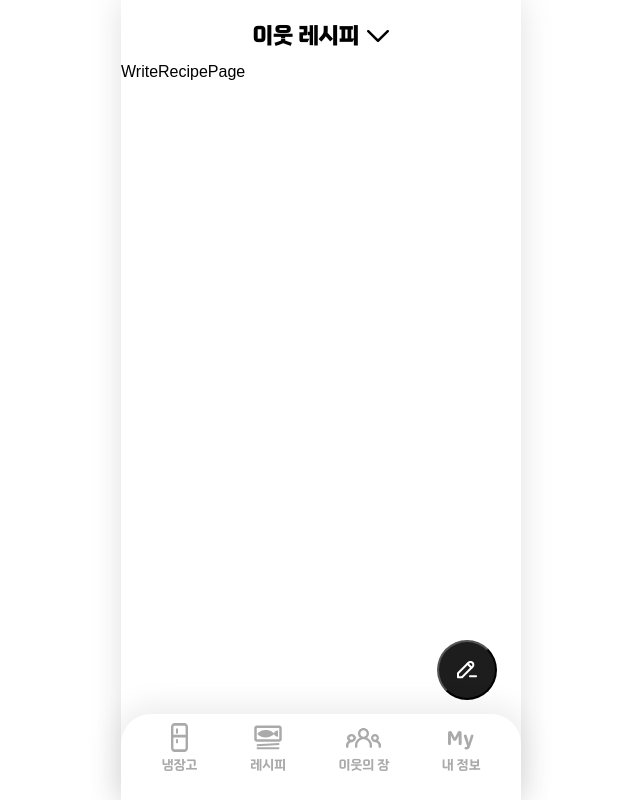
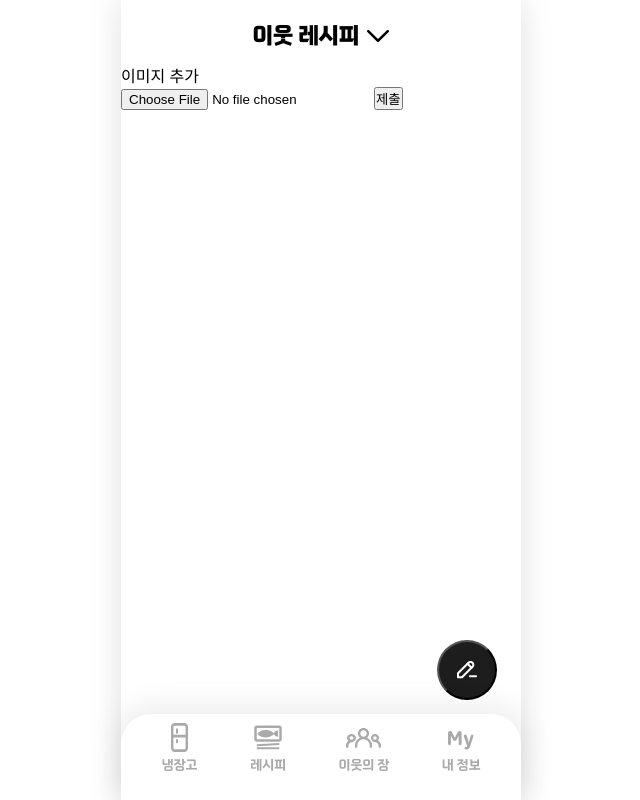
Before and after one commit to TRENDITHON-Omnivore-Team1/NaengTulCook-FE, a React (Vite) app: page /community/write-recipe in a window 1280 px wide. Shown: the whole page, without its empty margins (319-959 px from the left). Built offline with nearby package versions, Linux system fonts and the light colour scheme.

Commit message:
✨: 이웃 레시피 등록 - 이미지 등록

```diff
--- /dev/null
+++ b/src/components/community/write-neighbor-recipe/RecipeStep.style.js
@@ -0,0 +1,6 @@
+import styled from "styled-components";
+
+// 공용!!
+export const CheckBoxInput = styled.input`
+  display: none;
+`;
--- /dev/null
+++ b/src/components/community/write-neighbor-recipe/RecipeStepA.jsx
@@ -0,0 +1,73 @@
+import { useState } from "react";
+import * as A from "./RecipeStep.style";
+import { api } from "@/apis/api";
+
+export default function RecipeStepA() {
+  const [image, setImage] = useState(null);
+  const userId = localStorage.getItem("userId");
+  // 임시 더미 데이터 // 삭제 예정
+  const data = {
+    userId,
+    title: "김치볶음밥",
+    content: "김치와 밥을 볶아 만든 요리",
+    category: "한식",
+    level: "초급",
+    time: "10분",
+    ingredient: ["김치 200g", "밥 2공기"],
+    seasoning: ["간장 20g", "고추장 10g"],
+    tool: ["프라이팬", "주걱"],
+    recipe: ["김치를 볶는다.", "햄을 추가한다.", "완성~~"],
+    // file: ,
+  };
+  // const json = JSON.stringify(data);
+  // const blob = new Blob([json], { type: "application/json" }); // MIME 타입을 application/json으로 지정
+
+  // // const formData = new FormData();
+  // // formData.append("data", blob);
+  // // formData.append("userId", userId);
+  // // formData.append("title", "김치볶음밥");
+  // // 파일들을 FormData에 첨부 (백엔드에서 "multipart"라는 키로 파일 데이터들을 받음)
+  // for (let i = 0; i < files.length; i++) {
+  //   formData.append("multipart", files[i]);
+  // }
+
+  const postApi = async () => {
+    try {
+      const response = await api.post({
+        url: "/api/recipe-share",
+        // formData,
+        headers: {
+          "Content-Type": "multipart/form-data",
+        },
+      });
+
+      return response;
+    } catch (error) {
+      console.error("api 요청 에러: ", error);
+      throw error;
+    }
+  };
+
+  // 이미지 등록
+  const handleImageUpload = (e) => {
+    const file = e.target.files[0];
+    if (file) {
+      setImage(URL.createObjectURL(file));
+    }
+  };
+
+  const onSubmit = async () => {
+    await postApi();
+    alert("요청 성공");
+  };
+
+  return (
+    <>
+      <label>
+        {image ? <img src={image} alt="uploaded preview" /> : <p>이미지 추가</p>}
+        <input type="file" accept="image/*" onChange={handleImageUpload} />
+      </label>
+      <button onClick={onSubmit}>제출</button>
+    </>
+  );
+}
--- /dev/null
+++ b/src/components/community/write-neighbor-recipe/WriteRecipeLayout.jsx
@@ -0,0 +1,10 @@
+import RecipeStepA from "./RecipeStepA";
+import * as A from "./WriteRecipeLayout.style";
+
+export default function WriteRecipeLayout() {
+  return (
+    <>
+      <RecipeStepA />
+    </>
+  );
+}
--- /dev/null
+++ b/src/components/community/write-neighbor-recipe/WriteRecipeLayout.style.js
@@ -0,0 +1,6 @@
+import styled from "styled-components";
+
+// 공용!!
+export const CheckBoxInput = styled.input`
+  display: none;
+`;
--- a/src/pages/WriteRecipePage.jsx
+++ b/src/pages/WriteRecipePage.jsx
@@ -1,7 +1,9 @@
+import WriteRecipeLayout from "@/components/community/write-neighbor-recipe/WriteRecipeLayout";
+
 export default function WriteRecipePage() {
   return (
     <>
-      <p>WriteRecipePage</p>
+      <WriteRecipeLayout />
     </>
   );
 }
```
Also changed, not shown: src/components/community/write-neighbor-recipe/RecipeStepB.jsx (added, +9 -0 lines), src/components/community/write-neighbor-recipe/RecipeStepC.jsx (added, +9 -0 lines).
